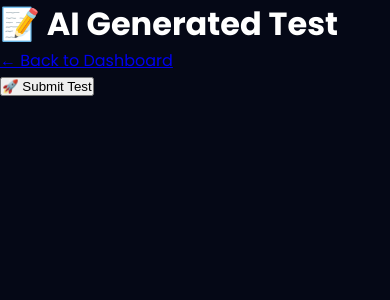
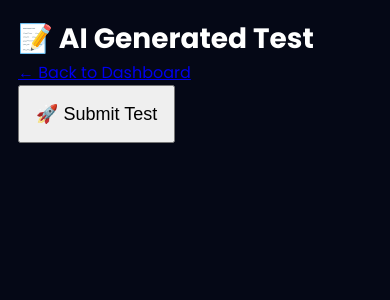
Before and after one commit to vinnay6/ai-study-assistant, a Flask app: page /test in a window 390 px wide. Shown: the top 300 px of the page. Run offline with Flask 3, Linux system fonts and the light colour scheme.

Commit message:
fixed css

```diff
--- a/static/style.css
+++ b/static/style.css
@@ -819,3 +819,41 @@ body{
         font-size:32px;
     }
 }
+
+@media(max-width:768px){
+
+    body{
+        padding:18px;
+        overflow-x:hidden;
+    }
+
+    .top-bar{
+        flex-direction:column;
+        align-items:flex-start;
+    }
+
+    .title{
+        font-size:28px;
+    }
+
+    .question-box{
+        padding:20px;
+    }
+
+    .question{
+        font-size:18px;
+    }
+
+    .option{
+        padding:14px;
+    }
+
+    .submit-btn{
+        font-size:18px;
+        padding:16px;
+    }
+
+    .chat-section{
+        width:100%;
+    }
+}
```
